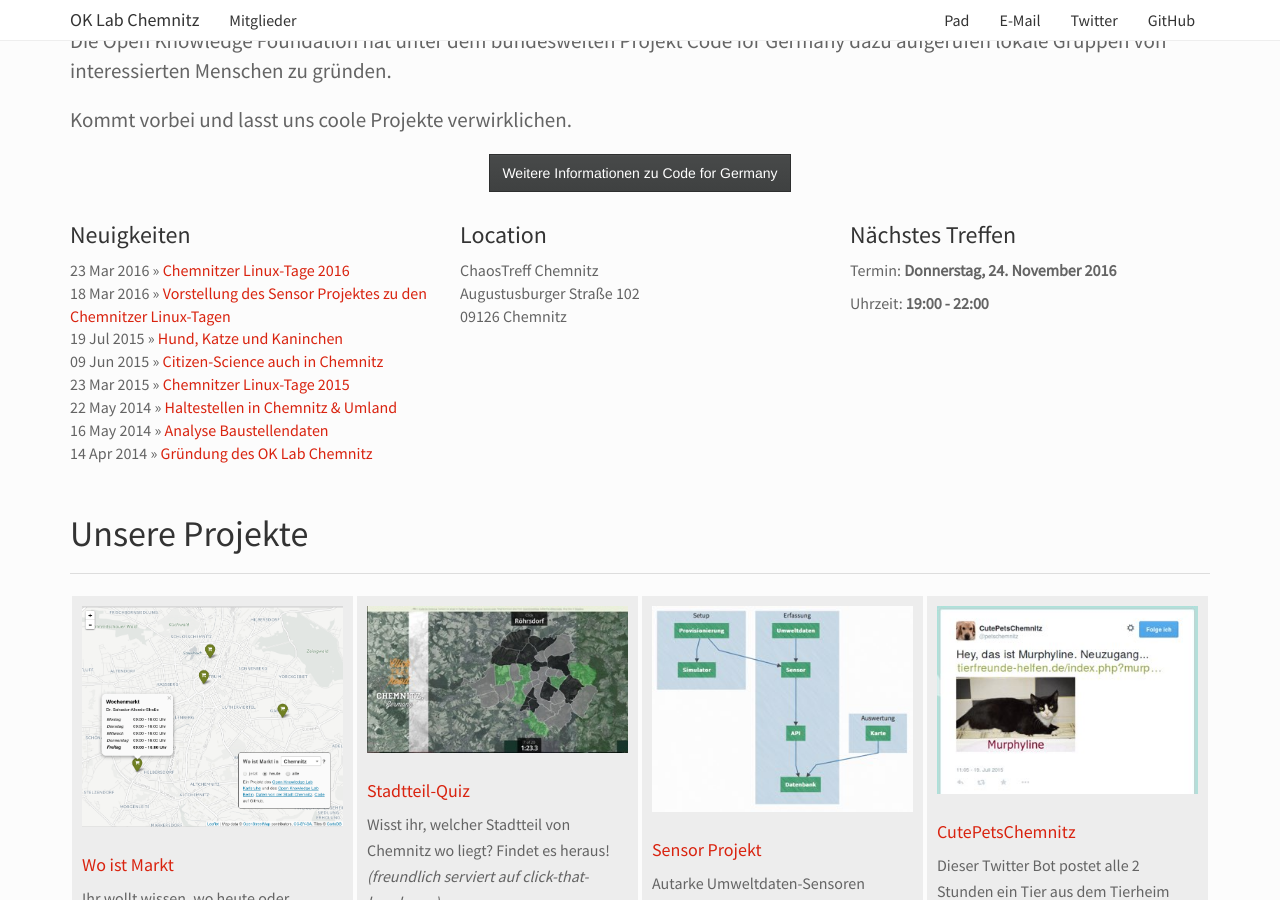
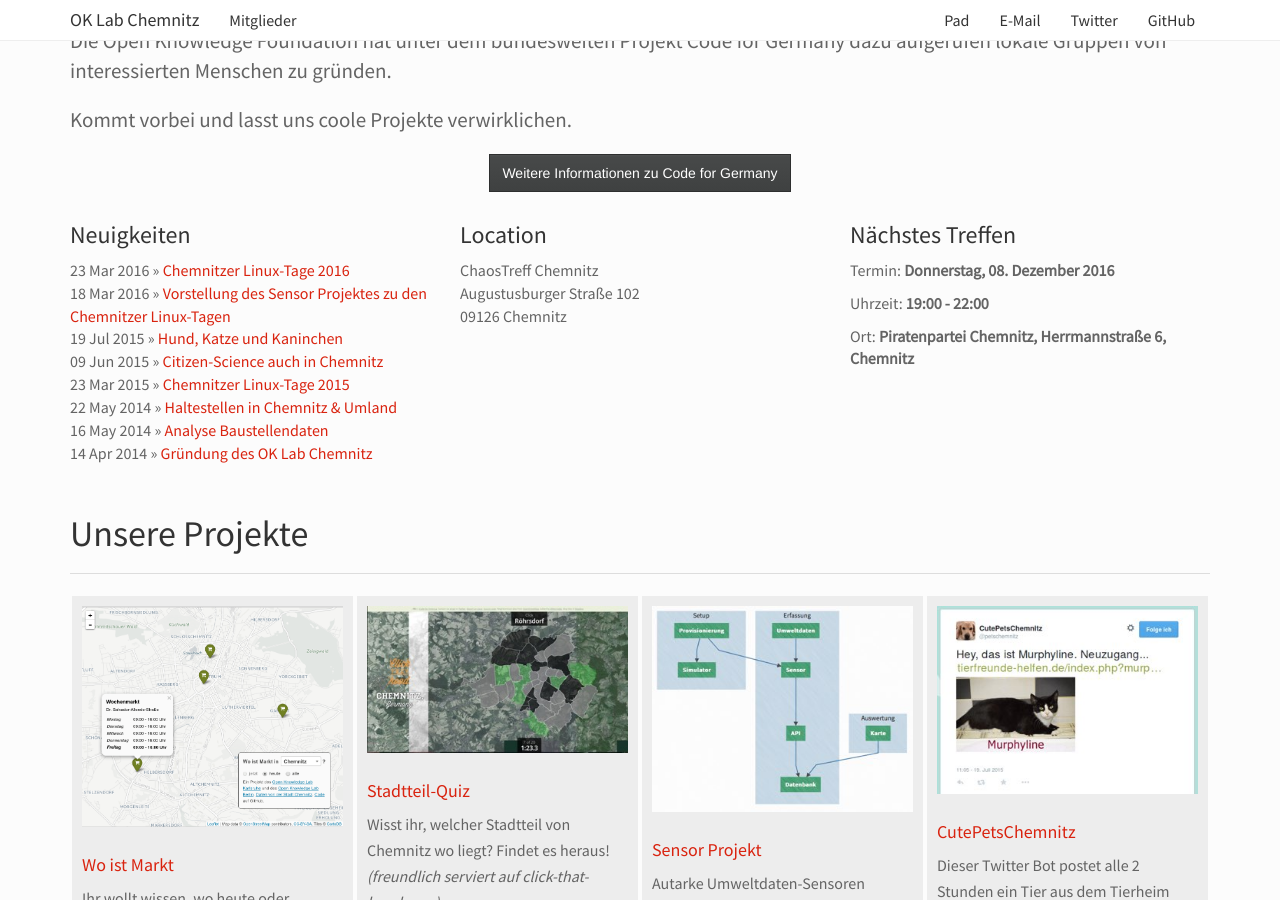
Before and after one commit to CodeforChemnitz/codeforchemnitz.github.io, a Jekyll site: the page built from index.html, in a window 1280 px wide and 900 px high, scrolled down 905 px. Built offline with Jekyll 4.4.1, drawn with Linux system fonts in a browser that asks for light colours.

Commit message:
"event updated"

```diff
--- a/_data/treffen.yml
+++ b/_data/treffen.yml
@@ -1,7 +1,7 @@
 # comment day to have a "unknown event date" message
 day: Donnerstag
-day-nr: 24
-month: November 2016
+day-nr: 08
+month: Dezember 2016
 time: "19:00 - 22:00"
-#
+location: Piratenpartei Chemnitz, Herrmannstraße 6, Chemnitz
 #location: Altes Heizhaus im Innenhof der TU Chemnitz, Str. der Nationen 62
```
